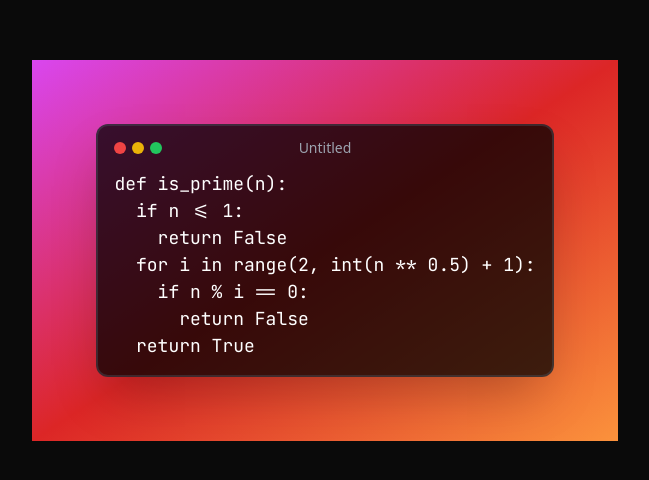
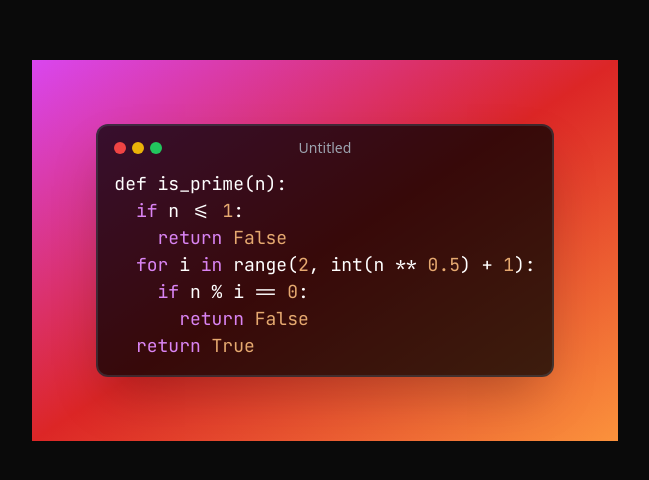
Before and after one commit to Anchit1909/code-screenshot, a Next.js app: page / in a window 1280 px wide. Shown: the part 146-626 px from the top of the page, without its empty margins (315-964 px from the left). Built offline with nearby package versions, Linux system fonts and the light colour scheme.

Commit message:
code editor setup complete

```diff
--- a/src/components/CodeEditor.jsx
+++ b/src/components/CodeEditor.jsx
@@ -2,10 +2,25 @@
 import { codeSnippets, fonts } from "@/options";
 import useStore from "@/store/store";
 import hljs from "highlight.js";
+import { useEffect } from "react";
 import Editor from "react-simple-code-editor";
 
 function CodeEditor() {
   const store = useStore();
+  useEffect(() => {
+    const randomSnippet =
+      codeSnippets[Math.floor(Math.random() * codeSnippets.length)];
+    useStore.setState(randomSnippet);
+  }, []);
+
+  useEffect(() => {
+    if (store.autoDetectLanguage) {
+      const { language } = flourite(store.code, { noUnknown: true });
+      useStore.setState({
+        language: language.toLowerCase() || "plaintext",
+      });
+    }
+  }, [store.autoDetectLanguage, store.code]);
   return (
     <div
       className={cn(
```
